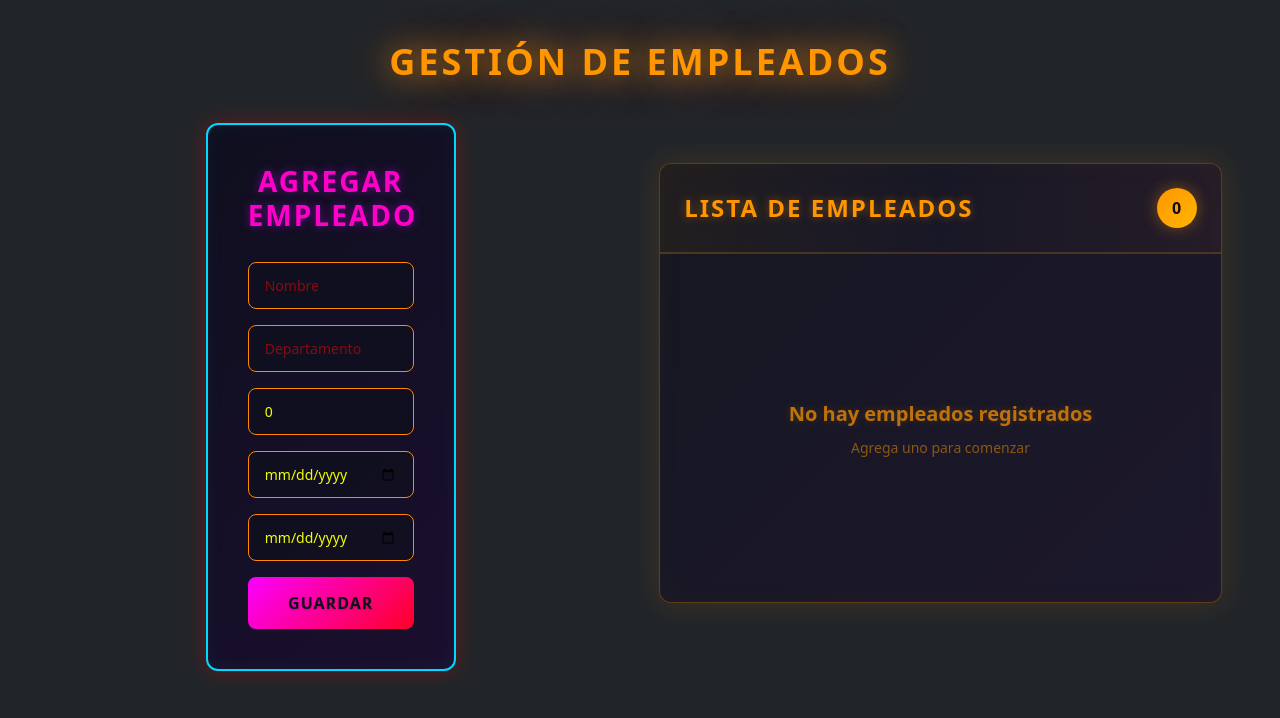
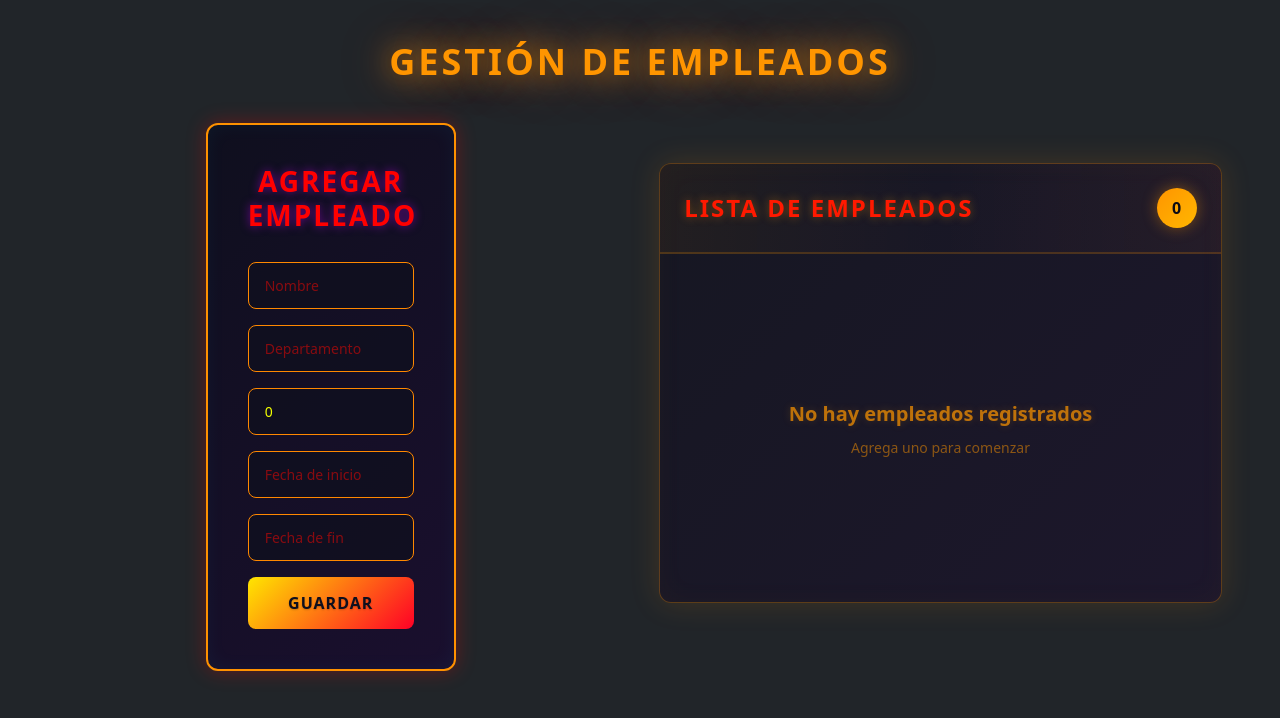
Before and after one commit to espinosaelena1644/empresa-tecnologia, a React (Vite) app: page / in a window 1280 px wide. Shown: the top 718 px of the page. Built offline with nearby package versions, Linux system fonts and the light colour scheme.

Commit message:
feat: add react-datepicker for date selection in EmployeeForm and update styles

```diff
--- a/package.json
+++ b/package.json
@@ -10,8 +10,10 @@
     "preview": "vite preview"
   },
   "dependencies": {
+    "@types/react-datepicker": "^6.2.0",
     "bootstrap": "^5.3.8",
     "react": "^19.2.4",
+    "react-datepicker": "^9.1.0",
     "react-dom": "^19.2.4",
     "uuid": "^13.0.0"
   },
--- a/src/components/employee_form/EmployeeForm.css
+++ b/src/components/employee_form/EmployeeForm.css
@@ -2,7 +2,7 @@
 
 .futuristic-form {
   background: linear-gradient(135deg, #0f0f1e 0%, #1a0f2e 100%);
-  border: 2px solid #00d9ff;
+  border: 2px solid #ff9100;
   border-radius: 12px;
   padding: 40px;
   box-shadow:
@@ -14,7 +14,7 @@
 }
 
 .form-title {
-  color: #ff00c8;
+  color: #ff0000;
   text-align: center;
   margin-bottom: 30px;
   font-size: 28px;
@@ -48,7 +48,7 @@
 
 .futuristic-btn {
   width: 100%;
-  background: linear-gradient(135deg, #fb00ff 0%, #ff0026 100%);
+  background: linear-gradient(135deg, #ffe600 0%, #ff0026 100%);
   border: none;
   border-radius: 8px;
   padding: 14px;
@@ -70,3 +70,116 @@
 .futuristic-btn:active {
   transform: translateY(0);
 }
+/* Estilos personalizados para react-datepicker */
+.react-datepicker-wrapper {
+  width: 100%;
+}
+
+.react-datepicker__input-container input {
+  width: 100%;
+}
+
+.react-datepicker {
+  font-family: inherit;
+  background: linear-gradient(135deg, rgba(15, 15, 30, 0.95) 0%, rgba(26, 15, 46, 0.95) 100%);
+  border: 2px solid #ff9500;
+  border-radius: 12px;
+  box-shadow:
+    0 0 30px rgba(255, 149, 0, 0.3),
+    inset 0 0 30px rgba(255, 149, 0, 0.05);
+  overflow: hidden;
+}
+
+.react-datepicker__triangle {
+  display: none;
+}
+
+.react-datepicker__header {
+  background: linear-gradient(135deg, #ff9500, #ffb700);
+  border-bottom: 1px solid rgba(255, 149, 0, 0.3);
+  padding: 12px;
+  text-align: center;
+}
+
+.react-datepicker__current-month,
+.react-datepicker-time__header {
+  color: #0a0a15;
+  font-weight: 700;
+  font-size: 16px;
+  text-transform: uppercase;
+  letter-spacing: 1px;
+}
+
+.react-datepicker__day-names {
+  background: rgba(255, 149, 0, 0.1);
+  border-bottom: 1px solid rgba(255, 149, 0, 0.2);
+}
+
+.react-datepicker__day-name {
+  color: #ff9500;
+  font-weight: 600;
+  width: 32px;
+  line-height: 32px;
+}
+
+.react-datepicker__day {
+  color: #ffb700;
+  width: 32px;
+  line-height: 32px;
+  margin: 2px;
+  border-radius: 6px;
+  transition: all 0.3s ease;
+  cursor: pointer;
+}
+
+.react-datepicker__day:hover {
+  background: rgba(255, 149, 0, 0.3) !important;
+  color: #0a0a15 !important;
+}
+
+.react-datepicker__day--selected {
+  background: linear-gradient(135deg, #ff9500, #ffb700) !important;
+  color: #0a0a15 !important;
+  font-weight: 700;
+}
+
+.react-datepicker__day--keyboard-selected {
+  background: rgba(255, 149, 0, 0.5) !important;
+  color: #0a0a15 !important;
+}
+
+.react-datepicker__day--today {
+  background: rgba(255, 107, 53, 0.2);
+  color: #ff6b35;
+  font-weight: 600;
+}
+
+.react-datepicker__day--disabled {
+  color: rgba(255, 149, 0, 0.3);
+  cursor: not-allowed;
+}
+
+.react-datepicker__navigation {
+  background: none;
+  border: none;
+  cursor: pointer;
+  outline: none;
+  top: 12px;
+  width: 24px;
+  height: 24px;
+  border-radius: 50%;
+  transition: all 0.3s ease;
+}
+
+.react-datepicker__navigation:hover {
+  background: rgba(255, 149, 0, 0.2);
+}
+
+.react-datepicker__navigation-icon::before {
+  border-color: #ff9500;
+  border-width: 2px 2px 0 0;
+}
+
+.react-datepicker__month-container {
+  background: rgba(15, 15, 30, 0.9);
+}
--- a/src/components/employee_form/EmployeeForm.tsx
+++ b/src/components/employee_form/EmployeeForm.tsx
@@ -1,43 +1,69 @@
-// components/EmployeeForm.tsx
+// components/employee_form/EmployeeForm.tsx
 import React, { useState } from "react";
+import DatePicker from "react-datepicker";
+import "react-datepicker/dist/react-datepicker.css";
 import { useEmployees } from "../../context/EmployeeContext";
-import { type Employee } from "../../types/employee";
 import { v4 as uuidv4 } from "uuid";
 import "./EmployeeForm.css";
 
 const EmployeeForm: React.FC = () => {
   const { addEmployee } = useEmployees();
 
-  const [form, setForm] = useState<Omit<Employee, "id">>({
+  const [form, setForm] = useState<{
+    name: string;
+    department: string;
+    salary: number;
+    startDate: Date | null;
+    endDate: Date | null;
+  }>({
     name: "",
     department: "",
     salary: 0,
-    startDate: "",
-    endDate: "",
+    startDate: null,
+    endDate: null,
   });
 
   const handleChange = (e: React.ChangeEvent<HTMLInputElement>) => {
+    const { name, value } = e.target;
     setForm({
       ...form,
-      [e.target.name]: e.target.value,
+      [name]: name === "salary" ? Number(value) : value,
+    });
+  };
+
+  const handleDateChange = (
+    date: Date | null,
+    field: "startDate" | "endDate",
+  ) => {
+    setForm({
+      ...form,
+      [field]: date,
     });
   };
 
   const handleSubmit = (e: React.FormEvent) => {
     e.preventDefault();
 
+    if (!form.startDate || !form.endDate) {
+      alert("Por favor selecciona ambas fechas");
+      return;
+    }
+
     addEmployee({
-      ...form,
       id: uuidv4(),
-      salary: Number(form.salary),
+      name: form.name,
+      department: form.department,
+      salary: form.salary,
+      startDate: form.startDate.toISOString().split("T")[0], // Formato YYYY-MM-DD
+      endDate: form.endDate.toISOString().split("T")[0],
     });
 
     setForm({
       name: "",
       department: "",
       salary: 0,
-      startDate: "",
-      endDate: "",
+      startDate: null,
+      endDate: null,
     });
   };
 
@@ -80,25 +106,23 @@ const EmployeeForm: React.FC = () => {
       </div>
 
       <div className="mb-3">
-        <input
-          name="startDate"
-          placeholder="Fecha de inicio"
-          type="date"
+        <DatePicker
+          selected={form.startDate}
+          onChange={(date:any) => handleDateChange(date, "startDate")}
+          dateFormat="dd/MM/yyyy"
+          placeholderText="Fecha de inicio"
           className="futuristic-input"
-          value={form.startDate}
-          onChange={handleChange}
           required
         />
       </div>
 
       <div className="mb-3">
-        <input
-          name="endDate"
-          placeholder="Fecha de fin"
-          type="date"
+        <DatePicker
+          selected={form.endDate}
+          onChange={(date:any) => handleDateChange(date, "endDate")}
+          dateFormat="dd/MM/yyyy"
+          placeholderText="Fecha de fin"
           className="futuristic-input"
-          value={form.endDate}
-          onChange={handleChange}
           required
         />
       </div>
--- a/src/components/employee_item/EmployeeItem.css
+++ b/src/components/employee_item/EmployeeItem.css
@@ -6,10 +6,10 @@
     rgba(15, 15, 30, 0.9) 0%,
     rgba(26, 15, 46, 0.9) 100%
   );
+  margin: 0.5rem;
   border: 1px solid #ff9500;
   border-radius: 10px;
   padding: 20px;
-  margin-bottom: 16px;
   position: relative;
   overflow: hidden;
   box-shadow:
--- a/src/components/employee_list/EmployeeList.css
+++ b/src/components/employee_list/EmployeeList.css
@@ -34,7 +34,7 @@
 .list-title {
   font-size: 24px;
   font-weight: 700;
-  color: #ff9500;
+  color: #ff1900;
   margin: 0;
   text-transform: uppercase;
   letter-spacing: 2px;
```
Also changed, not shown: 1 other file (tests, documents, lock files or other folders).
